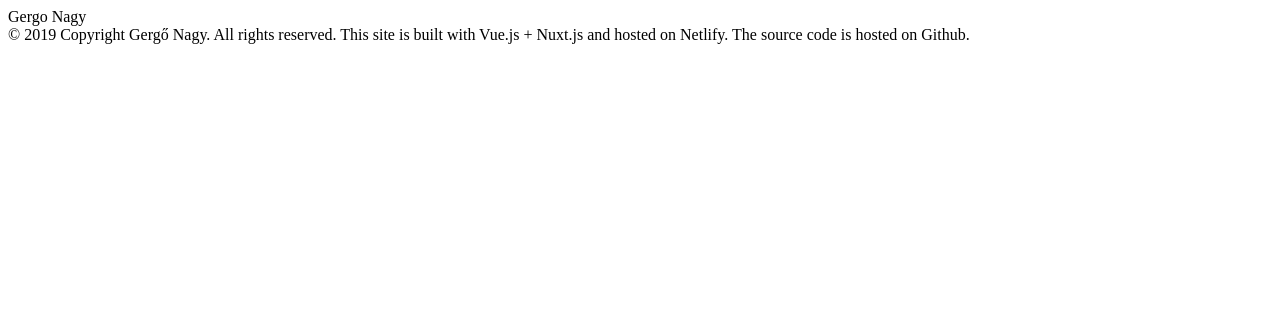
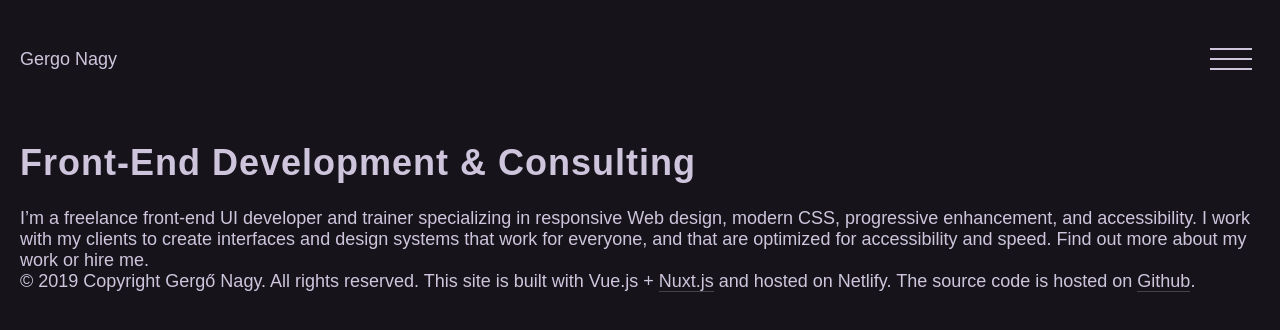
Before and after one commit to dzsi1994/portfolio_new, a Nuxt app: page /about in a window 1280 px wide. Shown: the top 330 px of the page. Built offline with nearby package versions, Linux system fonts and the light colour scheme.

Commit message:
improvements

```diff
--- /dev/null
+++ b/assets/styles/_general.scss
@@ -0,0 +1,93 @@
+body {
+  background-color: $purple--darkest;
+  color: $font-color;
+  font-family: $font-primary;
+  font-size: 18px;
+  margin:0;
+  padding: 0;
+}
+::selection {
+  background: #5be1bd;
+  color: #fff;
+}
+
+html::-webkit-scrollbar {
+  width: 0.8em;
+}
+
+html::-webkit-scrollbar-track {
+  background: #ebeff5;
+}
+
+html::-webkit-scrollbar-thumb {
+  background: #f1f1f1;
+  border-radius: 30px;
+  -webkit-box-shadow: inset 2px 2px 2px rgba(255, 255, 255, 0.25), inset -2px -2px 2px rgba(0, 0, 0, 0.25);
+  box-shadow: inset 2px 2px 2px rgba(255, 255, 255, 0.25), inset -2px -2px 2px rgba(0, 0, 0, 0.25);
+}
+
+
+h1,
+h2,
+h3,
+h4,
+h5,
+h6,
+.h1,
+.h2,
+.h3,
+.h4,
+.h5,
+.h6,
+.serif {
+  font-weight: 900;
+  letter-spacing: 1px;
+  font-family: 'Fira Sans', arial, sans-serif;
+  caret-color: #5be190;
+}
+a {
+  border-bottom: 1px solid rgba(255, 255, 255, 0.2);
+  cursor: pointer;
+
+  &:hover {
+    background: -webkit-gradient(linear, left top, right top, from(#5be1bd), to(#5be190));
+    background: linear-gradient(to right, #5be1bd, #5be190);
+    -webkit-background-clip: text;
+    -webkit-text-fill-color: transparent;
+    -webkit-box-decoration-break: clone;
+    box-decoration-break: clone;
+    text-shadow: none;
+  }
+}
+.container {
+  width: calc(100% - 40px);
+  margin: 0 auto;
+
+  @media (min-width: 375px) {
+    max-width: 345px;
+  }
+
+  @media (min-width: 414px) {
+    max-width: 384px;
+  }
+
+  // Small devices (landscape phones, 576px and up)
+  @media (min-width: 576px) {
+    max-width: 450px;
+  }
+
+  // Medium devices (tablets, 768px and up)
+  @media (min-width: 768px) {
+    max-width: 700px;
+  }
+
+  // Large devices (desktops, 992px and up)
+  @media (min-width: 992px) {
+    max-width: 940px;
+  }
+
+  // Extra large devices (large desktops, 1200px and up)
+  @media (min-width: 1200px) {
+    max-width: 1302px;
+  }
+}
--- /dev/null
+++ b/assets/styles/_variables.scss
@@ -0,0 +1,5 @@
+$font-primary: "Fira Sans", arial, sans-serif;
+$purple--darkest: #16141a;
+$purple--darkerer: #241f2e;
+$purple--darker: #3b3050;
+$font-color: rgb(206, 197, 221);
--- /dev/null
+++ b/assets/styles/styles.scss
@@ -0,0 +1,2 @@
+@import './_variables';
+@import './_general';
--- a/layouts/partials/navbar.vue
+++ b/layouts/partials/navbar.vue
@@ -4,24 +4,220 @@
       <nav>
         <div class="logo">Gergo Nagy</div>
       </nav>
-      <div class="homepage__menu__burger">
+      <div class="homepage__menu__burger" @click="isNavOpened = ! isNavOpened">
         <i></i>
         <i></i>
         <i></i>
       </div>
     </header>
-    <div class="homepage__overlay" style="display: none;">
-      <span>Home</span>
-      <span>About me</span>
-      <span>Contact me</span>
-      <span>Blog</span>
+    <div class="homepage__overlay" v-bind:class="{ open: isNavOpened }">
+      <span @click="isNavOpened = ! isNavOpened"><nuxt-link to="/">Home</nuxt-link></span>
+      <span @click="isNavOpened = ! isNavOpened"><nuxt-link to="/about">About me</nuxt-link></span>
+      <span @click="isNavOpened = ! isNavOpened"><nuxt-link to="/contact">Contact me</nuxt-link></span>
+      <span @click="isNavOpened = ! isNavOpened"><nuxt-link to="/blog">Blog</nuxt-link></span>
     </div>
   </div>
 </template>
 
 <script>
-export default {}
+export default {
+  data() {
+    return {
+     isNavOpened: false
+    }
+  }
+}
 </script>
 
-<style>
+<style lang="scss" scoped>
+@import "../../assets/styles/_variables.scss";
+.homepage {
+  &__menu {
+    display: flex;
+    justify-content: space-between;
+    align-items: center;
+    padding: 40px 0;
+
+    &__burger {
+      cursor: pointer;
+      z-index: 9998;
+      cursor: pointer;
+
+      i {
+        display: block;
+        width: 42px;
+        height: 2px;
+        margin: 8px;
+        background-color: $font-color;
+
+        &:nth-child(n) {
+          -moz-transition: -moz-transform 0.45s cubic-bezier(0.43, 0.77, 0.15, 1.5), background 0.3s ease;
+          -o-transition: -o-transform 0.45s cubic-bezier(0.43, 0.77, 0.15, 1.5), background 0.3s ease;
+          -webkit-transition: -webkit-transform 0.45s cubic-bezier(0.43, 0.77, 0.15, 1.5), background 0.3s ease;
+          transition: transform 0.45s cubic-bezier(0.43, 0.77, 0.15, 1.5), background 0.3s ease;
+        }
+      }
+
+      &:hover {
+        i:nth-child(1) {
+          -moz-transform: translate3d(0, -4px, 0);
+          -ms-transform: translate3d(0, -4px, 0);
+          -webkit-transform: translate3d(0, -4px, 0);
+          transform: translate3d(0, -4px, 0);
+        }
+
+        i:nth-child(3) {
+          -moz-transform: translate3d(0, 4px, 0);
+          -ms-transform: translate3d(0, 4px, 0);
+          -webkit-transform: translate3d(0, 4px, 0);
+          transform: translate3d(0, 4px, 0);
+        }
+      }
+
+      &--st-1 {
+        display: none;
+        animation: rotate-back-in .8s cubic-bezier(.2, .86, .35, 1) forwards;
+        -webkit-animation: rotate-back-in .8s cubic-bezier(.2, .86, .35, 1) forwards;
+
+        i:nth-child(1) {
+          -moz-transform: translate3d(0, 9px, 0);
+          -ms-transform: translate3d(0, 9px, 0);
+          -webkit-transform: translate3d(0, 9px, 0);
+          transform: translate3d(0, 9px, 0);
+        }
+      }
+
+      &--st-2 {
+        animation: rotate-back-out .85s cubic-bezier(.2, .86, .35, 1) forwards;
+        -webkit-animation: rotate-back-out .85s cubic-bezier(.2, .86, .35, 1) forwards;
+
+        i:nth-child(1) {
+          -ms-transform: translate3d(0, 10px, 0) rotate(45deg) scale(1.5);
+          -webkit-transform: translate3d(0, 10px, 0) rotate(45deg) scale(1.5);
+          transform: translate3d(0, 10px, 0) rotate(45deg) scale(1.5);
+        }
+
+        i:nth-of-type(2) {
+          opacity: 0;
+        }
+
+        i:nth-child(3) {
+          -moz-transform: translate3d(0, -10px, 0) rotate(-45deg) scale(1.5);
+          -ms-transform: translate3d(0, -10px, 0) rotate(-45deg) scale(1.5);
+          -webkit-transform: translate3d(0, -10px, 0) rotate(-45deg) scale(1.5);
+          transform: translate3d(0, -10px, 0) rotate(-45deg) scale(1.5);
+        }
+      }
+    }
+  }
+   &__overlay {
+    visibility: hidden;
+    position: fixed;
+    background-color: #333;
+    z-index: 100;
+    width: 100%;
+    height: 100vh;
+    -moz-transition: -moz-transform 0.45s cubic-bezier(0.45, 0, 0, 1);
+    -o-transition: -o-transform 0.45s cubic-bezier(0.45, 0, 0, 1);
+    -webkit-transition: -webkit-transform 0.45s cubic-bezier(0.45, 0, 0, 1);
+    transition: transform 0.45s cubic-bezier(0.45, 0, 0, 1);
+
+    &.open {
+      visibility: visible;
+      top: 0;
+      display: flex;
+      flex-direction: column;
+      align-items: center;
+      justify-content: center;
+    }
+
+    span {
+      width: 90%;
+      max-width: 600px;
+      margin: 0 auto;
+      height: 140px;
+      display: flex;
+      align-items: center;
+      justify-content: center;
+      -webkit-transition: -webkit-transform 0.3s cubic-bezier(0.3, 0, 0, 1);
+      transition: transform 0.3s cubic-bezier(0.3, 0, 0, 1);
+
+      &:nth-of-type(1) {
+        -webkit-transition-delay: 0.36s;
+        transition-delay: 0.36s;
+      }
+
+      &:nth-of-type(2) {
+        -webkit-transition-delay: 0.45s;
+        transition-delay: 0.45s;
+      }
+
+      &:nth-of-type(3) {
+        -webkit-transition-delay: 0.6s;
+        transition-delay: 0.6s;
+      }
+
+      &:nth-of-type(4) {
+        -webkit-transition-delay: 0.65s;
+        transition-delay: 0.65s;
+      }
+    }
+
+    &__close {
+      position: absolute;
+      color: #fff;
+      top: 0px;
+      right: 30px;
+
+      &:hover {
+        cursor: $font-color;
+      }
+    }
+  }
+}
+  @keyframes rotate-back-out {
+  0% {
+    -moz-transform: rotate(0);
+    -ms-transform: rotate(0);
+    -webkit-transform: rotate(0);
+    transform: rotate(0);
+  }
+
+  45% {
+    -moz-transform: rotate(185deg);
+    -ms-transform: rotate(185deg);
+    -webkit-transform: rotate(185deg);
+    transform: rotate(185deg);
+  }
+
+  100% {
+    -moz-transform: rotate(180deg);
+    -ms-transform: rotate(180deg);
+    -webkit-transform: rotate(180deg);
+    transform: rotate(180deg);
+  }
+}
+
+@keyframes rotate-back-in {
+  0% {
+    -moz-transform: rotate(180deg);
+    -ms-transform: rotate(180deg);
+    -webkit-transform: rotate(180deg);
+    transform: rotate(180deg);
+  }
+
+  45% {
+    -moz-transform: rotate(-5deg);
+    -ms-transform: rotate(-5deg);
+    -webkit-transform: rotate(-5deg);
+    transform: rotate(-5deg);
+  }
+
+  100% {
+    -moz-transform: rotate(0deg);
+    -ms-transform: rotate(0deg);
+    -webkit-transform: rotate(0deg);
+    transform: rotate(0deg);
+  }
+}
 </style>
--- a/nuxt.config.js
+++ b/nuxt.config.js
@@ -1,4 +1,3 @@
-
 module.exports = {
   mode: 'universal',
   /*
@@ -6,29 +5,46 @@ module.exports = {
    */
   head: {
     title: process.env.npm_package_name || '',
-    meta: [
-      { charset: 'utf-8' },
-      { name: 'viewport', content: 'width=device-width, initial-scale=1' },
-      { hid: 'description', name: 'description', content: process.env.npm_package_description || '' }
+    meta: [{
+        charset: 'utf-8'
+      },
+      {
+        name: 'viewport',
+        content: 'width=device-width, initial-scale=1'
+      },
+      {
+        hid: 'description',
+        name: 'description',
+        content: process.env.npm_package_description || ''
+      }
     ],
-    link: [
-      { rel: 'icon', type: 'image/x-icon', href: '/favicon.ico' }
+    link: [{
+        rel: 'icon',
+        type: 'image/x-icon',
+        href: '/favicon.ico'
+      },
+      {
+        href: "https://fonts.googleapis.com/css?family=Merriweather:300,300i,400,400i,700,700i",
+        rel: "stylesheet"
+      }
     ]
   },
   /*
    ** Customize the progress-bar color
    */
-  loading: { color: '#fff' },
+  loading: {
+    color: '#fff'
+  },
   /*
    ** Global CSS
    */
   css: [
+    '@/assets/styles/styles.scss'
   ],
   /*
    ** Plugins to load before mounting the App
    */
-  plugins: [
-  ],
+  plugins: [],
   /*
    ** Nuxt.js modules
    */
@@ -40,8 +56,7 @@ module.exports = {
    ** Axios module configuration
    ** See https://axios.nuxtjs.org/options
    */
-  axios: {
-  },
+  axios: {},
   /*
    ** Build configuration
    */
@@ -49,7 +64,6 @@ module.exports = {
     /*
      ** You can extend webpack config here
      */
-    extend(config, ctx) {
+    extend(config, ctx) {}
   }
 }
-}
--- a/package.json
+++ b/package.json
@@ -19,7 +19,9 @@
   "devDependencies": {
     "eslint-config-prettier": "^4.1.0",
     "eslint-plugin-prettier": "^3.0.1",
+    "node-sass": "^4.12.0",
+    "nodemon": "^1.18.9",
     "prettier": "^1.16.4",
-    "nodemon": "^1.18.9"
+    "sass-loader": "^7.1.0"
   }
 }
--- /dev/null
+++ b/pages/about.vue
@@ -0,0 +1,24 @@
+<template>
+  <div class="container">
+    <h1>Front-End Development & Consulting</h1>I’m a freelance front-end UI developer and trainer specializing in responsive Web design, modern CSS, progressive
+    enhancement, and accessibility. I work with my clients to create interfaces and design systems that work for
+    everyone, and that are optimized for accessibility and speed. Find out more about my work or hire me.
+  </div>
+</template>
+
+<script>
+export default {
+  head() {
+    return {
+      title: 'About me',
+      meta: [
+        { name: 'description', content: 'This my about description' },
+        { name: 'keywords', content: 'frontend, freelance' }
+      ]
+    }
+  }
+}
+</script>
+
+<style>
+</style>
```
Also changed, not shown: 1 other file (tests, documents, lock files or other folders). Lines whose indentation alone changed are shown as unchanged.
